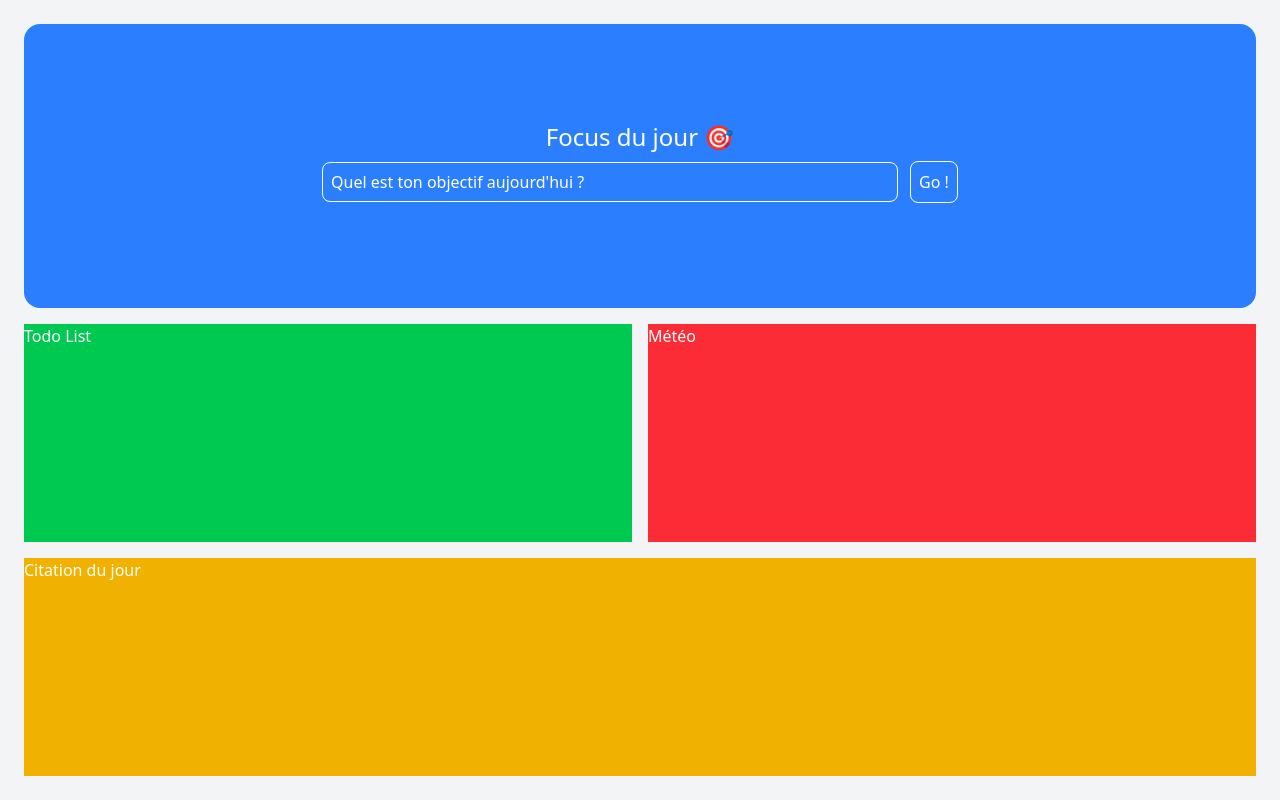
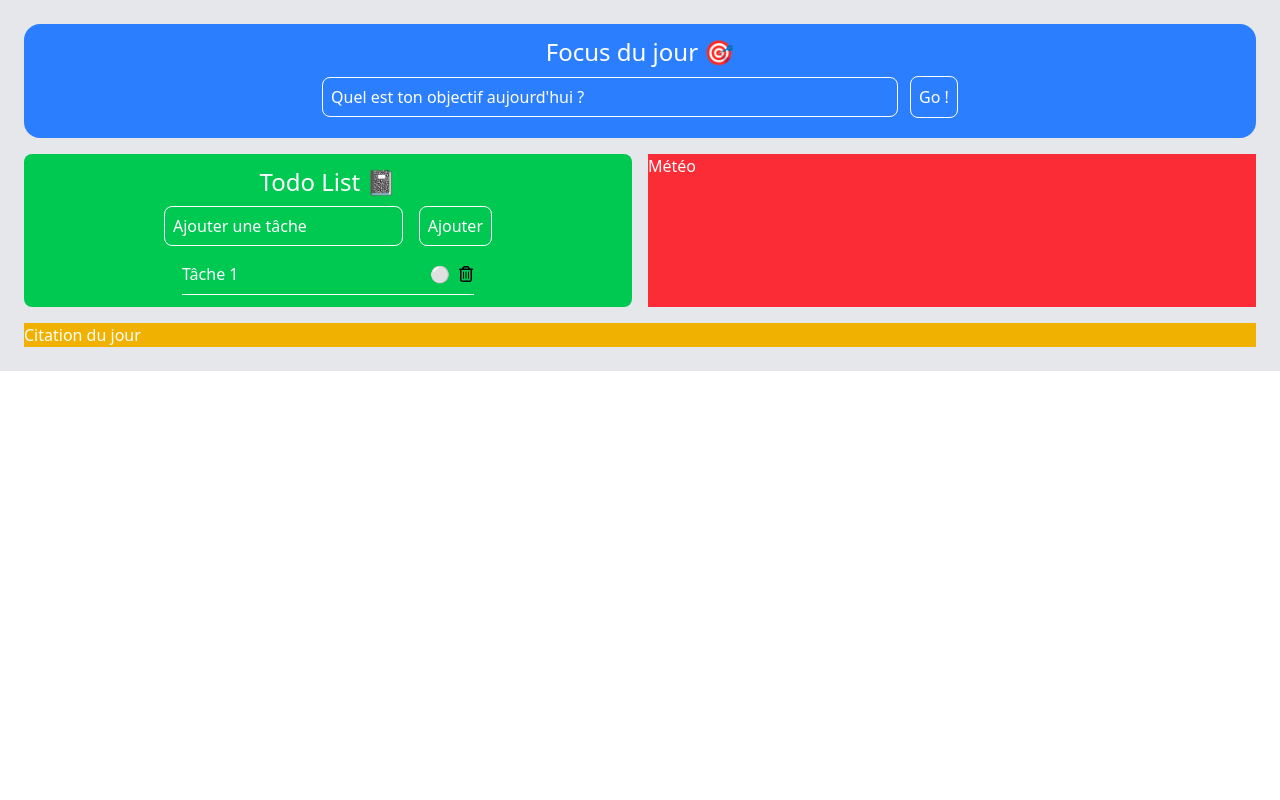
Before and after one commit to ovo-thom/daily-dashboard, a Next.js app: page / in a window 1280 px wide. Built offline with nearby package versions, Linux system fonts and the light colour scheme.

Commit message:
feat: add logic for TodoList, add and delete task

```diff
--- a/package.json
+++ b/package.json
@@ -14,6 +14,7 @@
     "postcss": "^8.5.3",
     "react": "^19.0.0",
     "react-dom": "^19.0.0",
+    "react-icons": "^5.5.0",
     "tailwindcss": "^4.1.5"
   },
   "devDependencies": {
--- a/src/app/page.jsx
+++ b/src/app/page.jsx
@@ -1,14 +1,13 @@
 import FocusOfTheDay from "@/components/FocusOfTheDay";
+import TodoList from "@/components/TodoList";
 
 export default function Home() {
   return (
-    <div className="h-screen grid grid-cols-1 grid-rows-[auto,1fr,auto] md:grid-cols-2 md:grid-rows-[1fr,1fr,auto] gap-4 p-6 bg-gray-100">
+    <div className="grid grid-cols-1 grid-rows-[auto,1fr,auto] md:grid-cols-2 md:grid-rows-[1fr,1fr,auto] gap-4 p-6 bg-gray-200">
       {/* Focus du jour */}
       <FocusOfTheDay />
       {/* Todo List */}
-      <div className="col-span-1 md:col-span-1 bg-green-500 text-white">
-        <h1>Todo List</h1>
-      </div>
+      <TodoList />
       {/* Météo */}
       <div className="col-span-1 md:-col-span-2 bg-red-500 text-white">
         <h1>Météo</h1>
--- a/src/components/FocusOfTheDay.jsx
+++ b/src/components/FocusOfTheDay.jsx
@@ -20,7 +20,7 @@ export default function FocusOfTheDay() {
     setFocus("");
   };
   return (
-    <div className="col-span-1 md:col-span-2 flex flex-col justify-center items-center bg-blue-500 text-white w-full rounded-2xl">
+    <div className="col-span-1 md:col-span-2 flex flex-col justify-center items-center bg-blue-500 text-white w-full rounded-2xl p-3">
       <h1 className="text-base sm:text-lg md:text-xl lg:text-2xl text-center">
         Focus du jour 🎯
       </h1>
--- /dev/null
+++ b/src/components/TodoList.jsx
@@ -0,0 +1,84 @@
+"use client";
+import { useState } from "react";
+import { nanoid } from "nanoid";
+import { FaRegTrashCan } from "react-icons/fa6";
+
+export default function TodoList() {
+  const [tasks, setTasks] = useState([
+    { id: nanoid(), name: "Tâche 1", completed: false },
+  ]);
+  const [newTask, setNewTask] = useState("");
+
+  const handleSubmit = (e) => {
+    e.preventDefault();
+
+    const copyTasks = [...tasks];
+
+    const newTaskObj = {
+      id: nanoid(),
+      name: newTask,
+      completed: false,
+    };
+
+    copyTasks.push(newTaskObj);
+    setTasks(copyTasks);
+    setNewTask("");
+  };
+
+  const handleDelete = (id) => {
+    const copyTasks = [...tasks];
+    const deletedTask = copyTasks.filter((task) => task.id !== id);
+    setTasks(deletedTask);
+  };
+
+  const handleComplete = (id) => {
+    const copyTasks = [...tasks];
+    const taskToComplete = copyTasks.find((task) => task.id === id);
+    taskToComplete.completed = !taskToComplete.completed;
+    setTasks(copyTasks);
+  }
+
+  return (
+    <div className="col-span-1 md:col-span-1 bg-green-500 text-white p-3 rounded-lg">
+      <h2 className="text-base sm:text-lg md:text-xl lg:text-2xl text-center">
+        Todo List 📓
+      </h2>
+      <form
+        onSubmit={handleSubmit}
+        className="flex flex-col justify-center items-center my-2"
+      >
+        <div className="w-82 flex">
+          <input
+            type="text"
+            value={newTask}
+            onChange={(e) => setNewTask(e.target.value)}
+            placeholder="Ajouter une tâche"
+            className="border rounded-lg h-10 p-2 placeholder-white focus:outline-none focus:ring-2 focus:ring-white w-full max-w-xl"
+          />
+          <button className="border rounded-lg px-2 ml-4 cursor-pointer">
+            Ajouter
+          </button>
+        </div>
+      </form>
+      <ul className="w-1/2 mx-auto">
+        {tasks.map((task) => (
+          <li
+            key={task.id}
+            className="flex items-baseline cursor-pointer border-b py-2"
+          >
+            {task.name}
+            <span className="ml-auto flex items-center space-x-2">
+              <span onClick={() => handleComplete(task.id)}>
+                {task.completed ? "✅" : "⚪"}
+              </span>
+              <FaRegTrashCan
+                onClick={() => handleDelete(task.id)}
+                className="text-black cursor-pointer"
+              />
+            </span>
+          </li>
+        ))}
+      </ul>
+    </div>
+  );
+}
```
Also changed, not shown: 1 other file (tests, documents, lock files or other folders).
